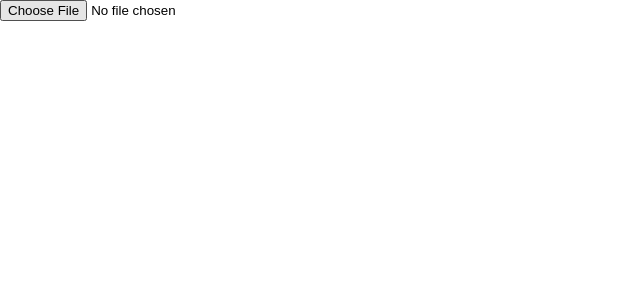
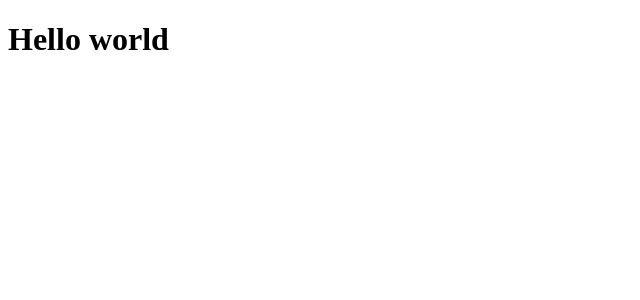
Before and after one commit to lucassodresa/whatsapp-image-editor, a React (Vite) app: page / in a window 1280 px wide. Shown: the top 300 px of the page, without its empty margins (0-640 px from the left). Built offline with nearby package versions, Linux system fonts and the light colour scheme.

Commit message:
reset project

```diff
--- a/src/App.tsx
+++ b/src/App.tsx
@@ -1,81 +1,7 @@
-import { useEffect, useState } from "react";
-import { InputFile } from "./components/input-file";
-import "./index.css";
-
 function App() {
-  const [fileReader, setFileReader] = useState<FileReader | null>(null);
-
-  useEffect(() => {
-    const canvas = document.getElementById("canvas") as HTMLCanvasElement;
-    const ctx = canvas.getContext("2d");
-
-    if (!fileReader || !ctx) return;
-
-    const image = new Image();
-
-    fileReader.onload = () => {
-      image.onload = () => {
-        const originalWidthToHeightRatio = image.width / image.height;
-        const width = image.height * originalWidthToHeightRatio;
-        const height = image.width / originalWidthToHeightRatio;
-
-        canvas.width = Math.floor(width);
-        canvas.height = Math.floor(height);
-
-        ctx.drawImage(image, 0, 0, Math.floor(width), Math.floor(height));
-      };
-      image.src = fileReader.result as string;
-
-      ctx.beginPath(); // Start a new path
-      ctx.moveTo(300, 200); // Move the pen to (30, 50)
-      ctx.lineTo(500, 500); // Draw a line to (150, 100)
-      ctx.stroke(); // Render the path
-    };
-  }, [fileReader]);
-
-  useEffect(() => {
-    const canvas = document.getElementById("canvas") as HTMLCanvasElement;
-    const ctx = canvas.getContext("2d");
-
-    if (!ctx) return;
-
-    // draw line rounded Line based on mouse position on canvas
-    const drawLine = (x: number, y: number) => {
-      // draw an rounded line
-      ctx.lineCap = "round";
-      ctx.lineTo(x, y);
-      ctx.stroke();
-
-      // define line stroke width and color
-      ctx.lineWidth = 20;
-      ctx.strokeStyle = "blue";
-    };
-
-    canvas.addEventListener("mousedown", (e) => {
-      const x = e.offsetX;
-      const y = e.offsetY;
-
-      ctx.beginPath();
-      ctx.moveTo(x, y);
-
-      canvas.addEventListener("mousemove", (e) => {
-        drawLine(e.offsetX, e.offsetY);
-      });
-
-      canvas.addEventListener("mouseup", () => {
-        canvas.removeEventListener("mousemove", (e) => {
-          drawLine(e.offsetX, e.offsetY);
-        });
-      });
-    });
-  }, []);
-
   return (
     <main>
-      <InputFile setFileReader={setFileReader} />
-      <div className="canvas__container">
-        <canvas id="canvas" width="500" height="500"></canvas>
-      </div>
+      <h1>Hello world</h1>
     </main>
   );
 }
--- a/src/components/input-file.tsx
+++ /dev/null
@@ -1,16 +0,0 @@
-interface Props {
-  setFileReader: (source: FileReader) => void;
-}
-
-export const InputFile = ({ setFileReader }: Props) => {
-  const handleChange = ({ target }: React.ChangeEvent<HTMLInputElement>) => {
-    const reader = new FileReader();
-
-    if (!target?.files?.length) return;
-
-    reader.readAsDataURL(target.files[0]);
-    setFileReader(reader);
-  };
-
-  return <input type="file" onChange={handleChange} />;
-};
--- a/src/index.css
+++ /dev/null
@@ -1,14 +0,0 @@
-body {
-  height: 100vh;
-  width: 100vw;
-  margin: 0;
-}
-
-main {
-  display: flex;
-  flex-direction: column;
-}
-
-canvas {
-  max-width: 100%;
-}
```
